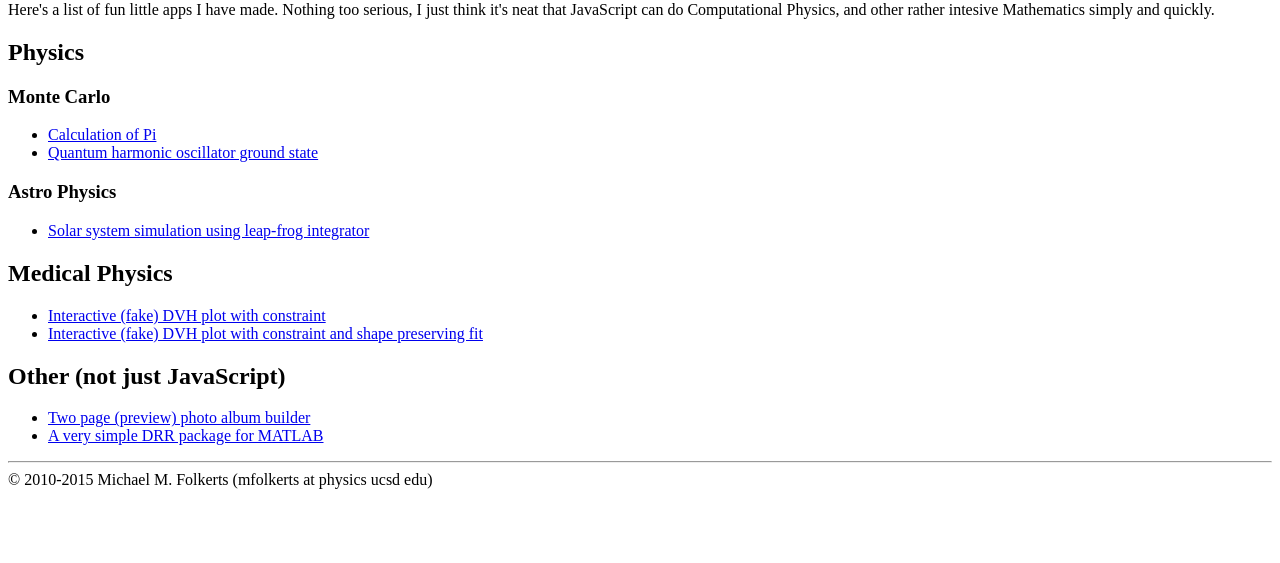
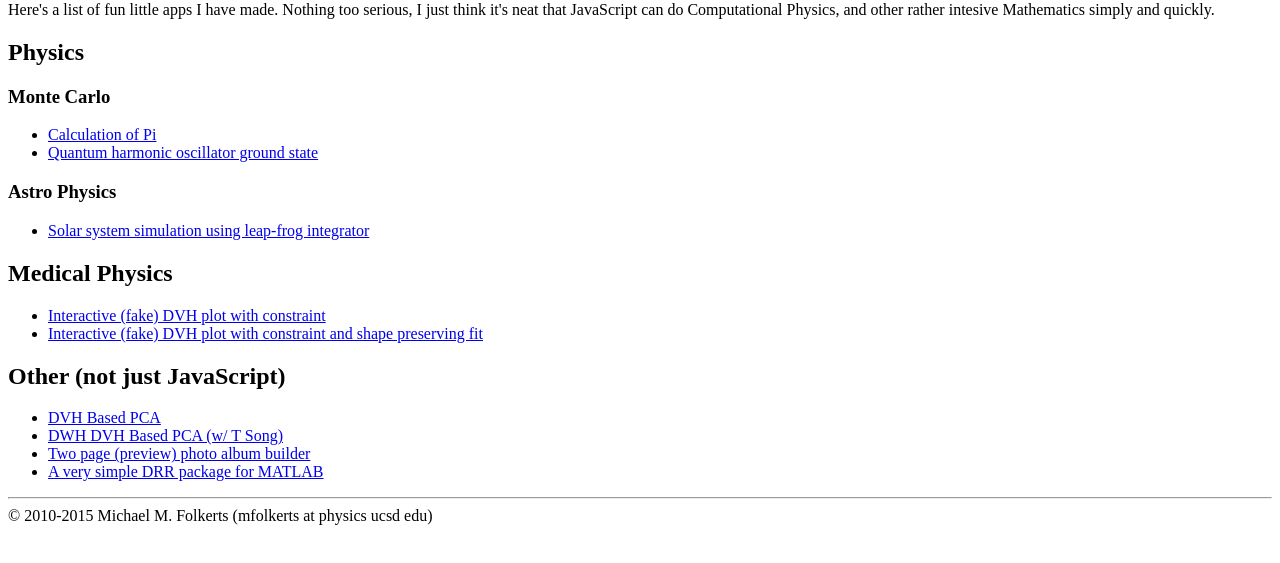
Before and after one commit to cheeweep/show_and_tell, a plain HTML site: page index.html in a window 1280 px wide. Shown: the part 79-642 px from the top of the page. Drawn offline with Linux system fonts and the light colour scheme.

Commit message:
updated links to notebooks

```diff
--- a/index.html
+++ b/index.html
@@ -31,6 +31,8 @@ rather intesive Mathematics simply and quickly.
 
 <h2>Other (not just JavaScript)</h2>
 <ul>
+	<li><a href="http://nbviewer.jupyter.org/github/fizxmike/cp.js/blob/master/notebooks/DVH_Based_PCA.ipynb">DVH Based PCA</a></li>
+	<li><a href="http://nbviewer.jupyter.org/github/fizxmike/cp.js/blob/master/notebooks/DWH_DVH_Based_PCA.ipynb">DWH DVH Based PCA (w/ T Song)</a></li>
 	<li><a href="foto/devo.html">Two page (preview) photo album builder</a></li>
 	<li><a href="pureMatlabDRR.zip">A very simple DRR package for MATLAB</a></li>
 
```
Also changed, not shown: 1 other file.
